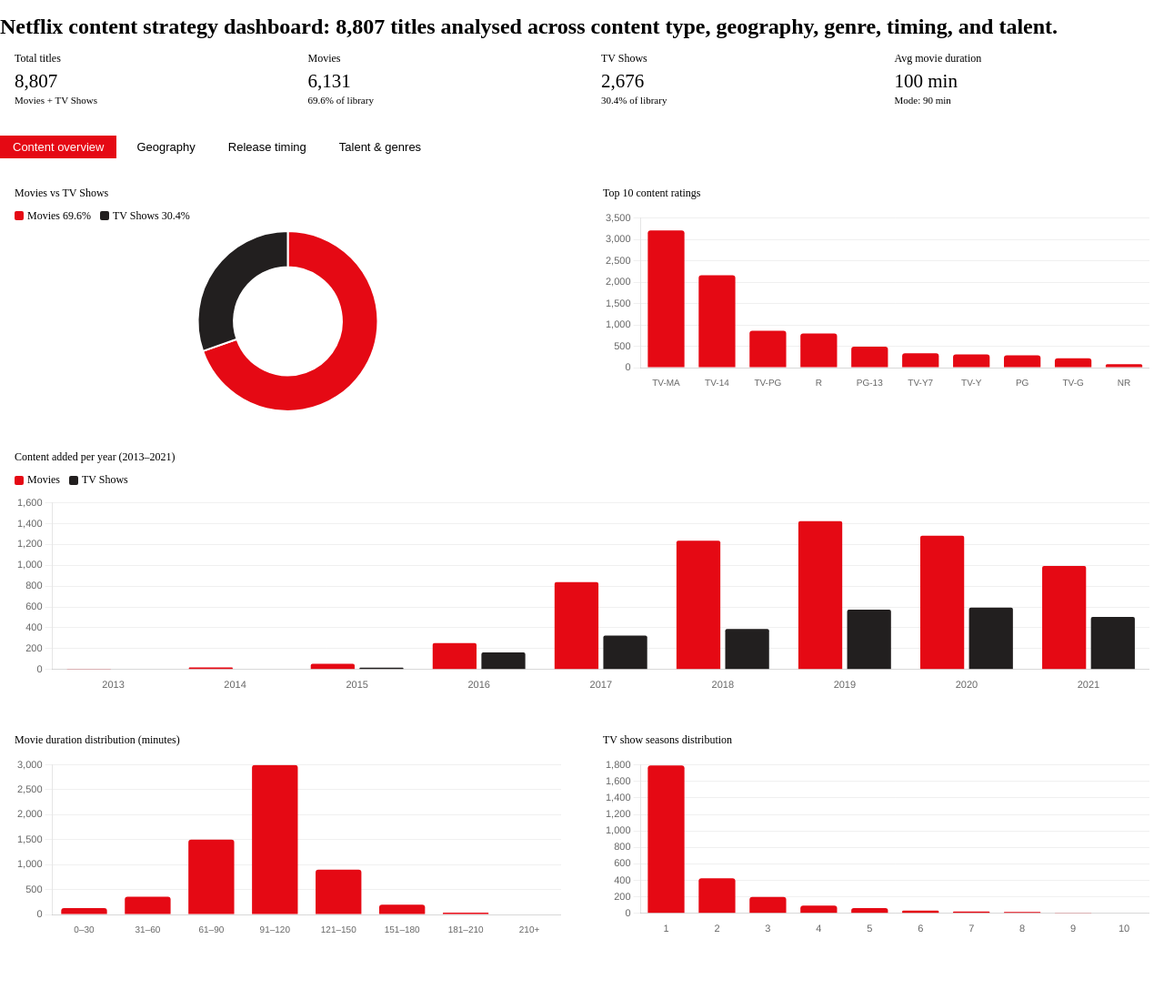
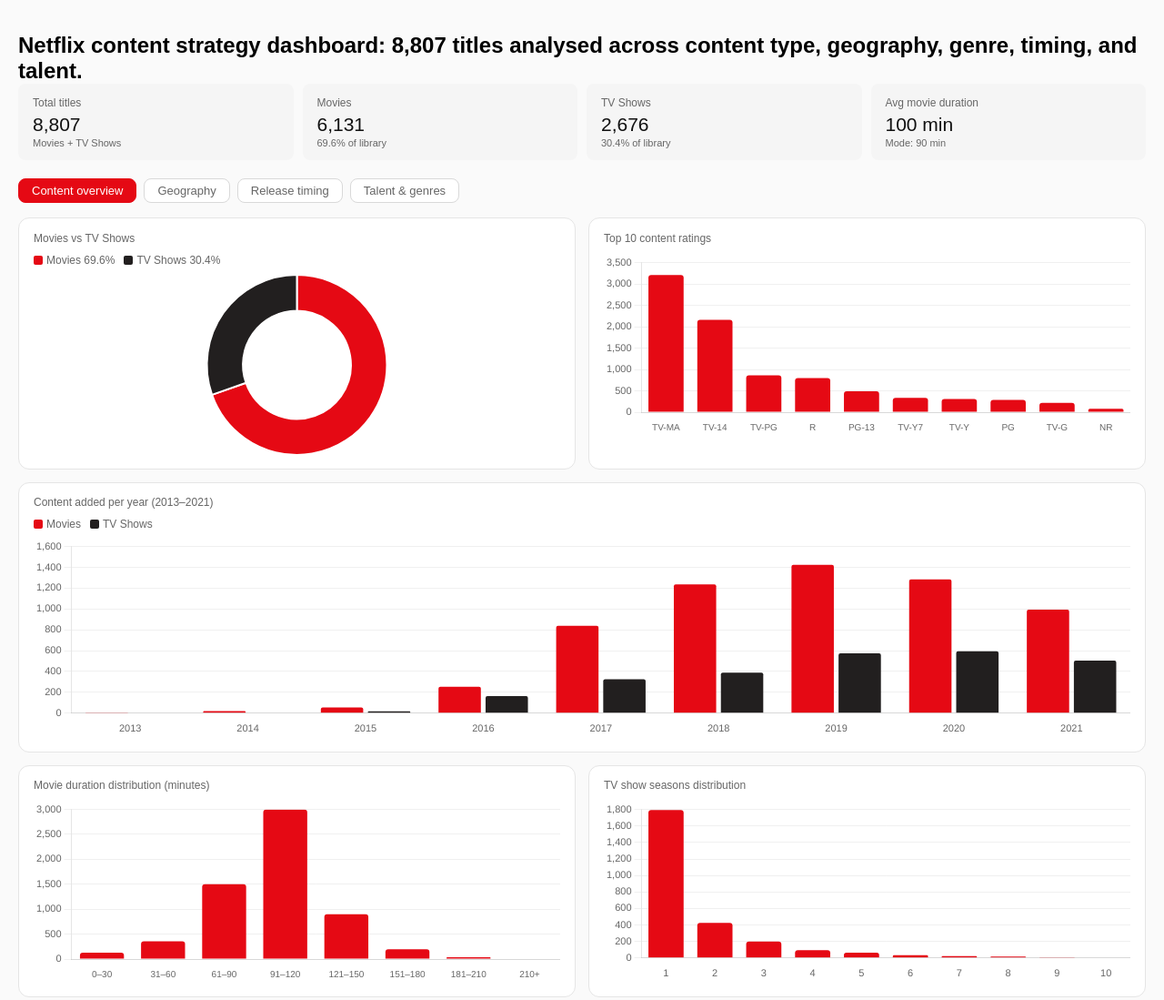
Before and after one commit to suzie1212/Netflix-Data-Exploration-Business-Case-Study, a plain HTML site: page index.html in a window 1280 px wide. Shown: the whole page at 91% size. Before the commit the page ends 1076 px from the top, so only its background shows below. Drawn offline with nearby package versions, Linux system fonts and the light colour scheme.

Commit message:
Update styles and layout in index.html

```diff
--- a/index.html
+++ b/index.html
@@ -1,24 +1,33 @@
+<!DOCTYPE html>
+<html lang="en">
+<head>
+<meta charset="UTF-8">
+<meta name="viewport" content="width=device-width, initial-scale=1.0">
+<title>Netflix Content Strategy Dashboard</title>
 
 <style>
 *{box-sizing:border-box;margin:0;padding:0}
 .dash{padding:1rem 0}
 .kpi-grid{display:grid;grid-template-columns:repeat(4,1fr);gap:10px;margin-bottom:1.25rem}
-.kpi{background:var(--color-background-secondary);border-radius:var(--border-radius-md);padding:.85rem 1rem}
-.kpi-label{font-size:12px;color:var(--color-text-secondary);margin-bottom:5px}
-.kpi-val{font-size:21px;font-weight:500;color:var(--color-text-primary)}
-.kpi-sub{font-size:11px;color:var(--color-text-secondary);margin-top:2px}
+.kpi{background:#f5f5f5;border-radius:8px;padding:.85rem 1rem}
+.kpi-label{font-size:12px;color:#666666;margin-bottom:5px}
+.kpi-val{font-size:21px;font-weight:500;color:#111111}
+.kpi-sub{font-size:11px;color:#666666;margin-top:2px}
 .tab-row{display:flex;gap:8px;margin-bottom:1rem;flex-wrap:wrap}
-.tab{padding:5px 14px;border:0.5px solid var(--color-border-secondary);border-radius:var(--border-radius-md);font-size:13px;cursor:pointer;background:var(--color-background-primary);color:var(--color-text-secondary)}
+.tab{padding:5px 14px;border:0.5px solid #d9d9d9;border-radius:8px;font-size:13px;cursor:pointer;background:#ffffff;color:#666666}
 .tab.active{background:#E50914;color:#fff;border-color:#E50914}
 .sec{display:none}.sec.on{display:block}
 .row2{display:grid;grid-template-columns:1fr 1fr;gap:14px;margin-bottom:14px}
-.card{background:var(--color-background-primary);border:0.5px solid var(--color-border-tertiary);border-radius:var(--border-radius-lg);padding:.9rem 1rem}
-.ct{font-size:12px;color:var(--color-text-secondary);margin-bottom:10px}
-.leg{display:flex;flex-wrap:wrap;gap:10px;margin-bottom:8px;font-size:12px;color:var(--color-text-secondary)}
+.card{background:#ffffff;border:0.5px solid #e5e5e5;border-radius:12px;padding:.9rem 1rem}
+.ct{font-size:12px;color:#666666;margin-bottom:10px}
+.leg{display:flex;flex-wrap:wrap;gap:10px;margin-bottom:8px;font-size:12px;color:#666666}
 .leg span{display:flex;align-items:center;gap:4px}
 .lsq{width:10px;height:10px;border-radius:2px;display:inline-block}
 </style>
 
+
+</head>
+<body style="font-family:Arial,Helvetica,sans-serif;background:#fafafa;padding:20px;">
 <div class="dash">
 <h2 class="sr-only">Netflix content strategy dashboard: 8,807 titles analysed across content type, geography, genre, timing, and talent.</h2>
 
@@ -208,3 +217,6 @@
   options:{responsive:true,maintainAspectRatio:false,plugins:{legend:{display:false},tooltip:{callbacks:{label:c=>' '+c.raw+' titles'}}},
     scales:{x:{grid:{color:gc},ticks:{color:tc,font:{size:11}}},y:{grid:{display:false},ticks:{color:tc,font:{size:11}}}}}});
 </script>
+
+</body>
+</html>
```
